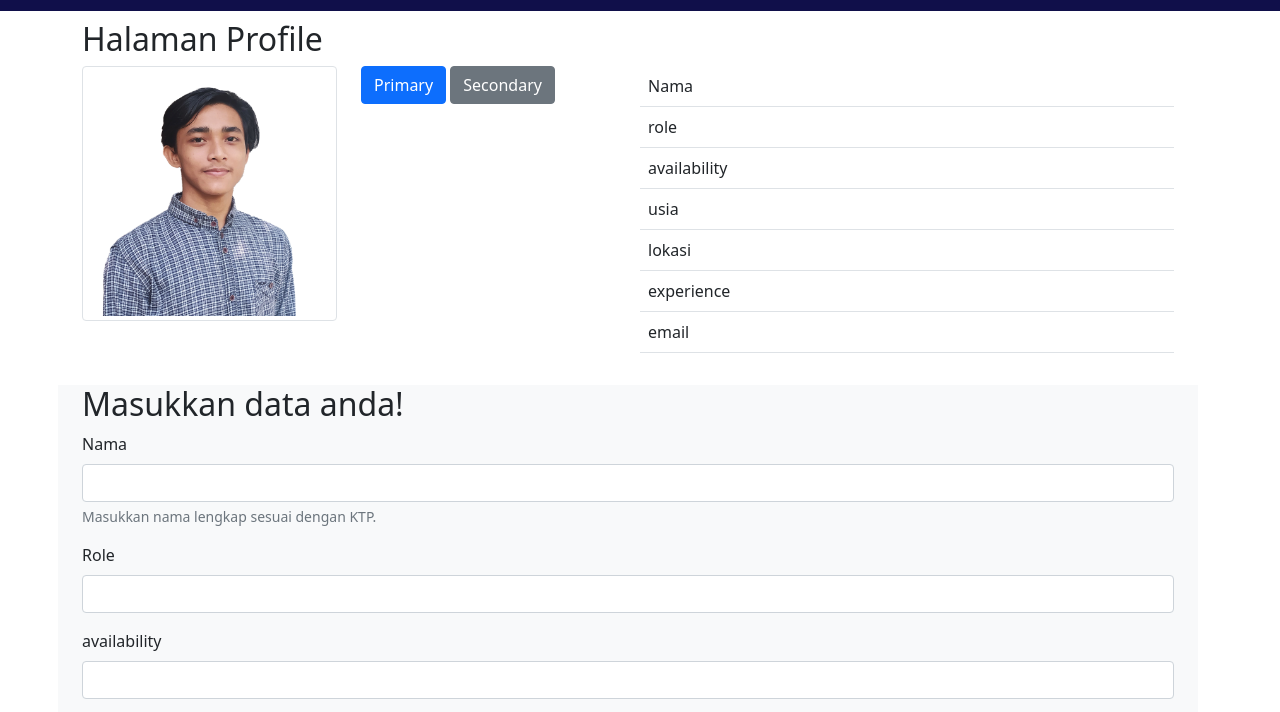
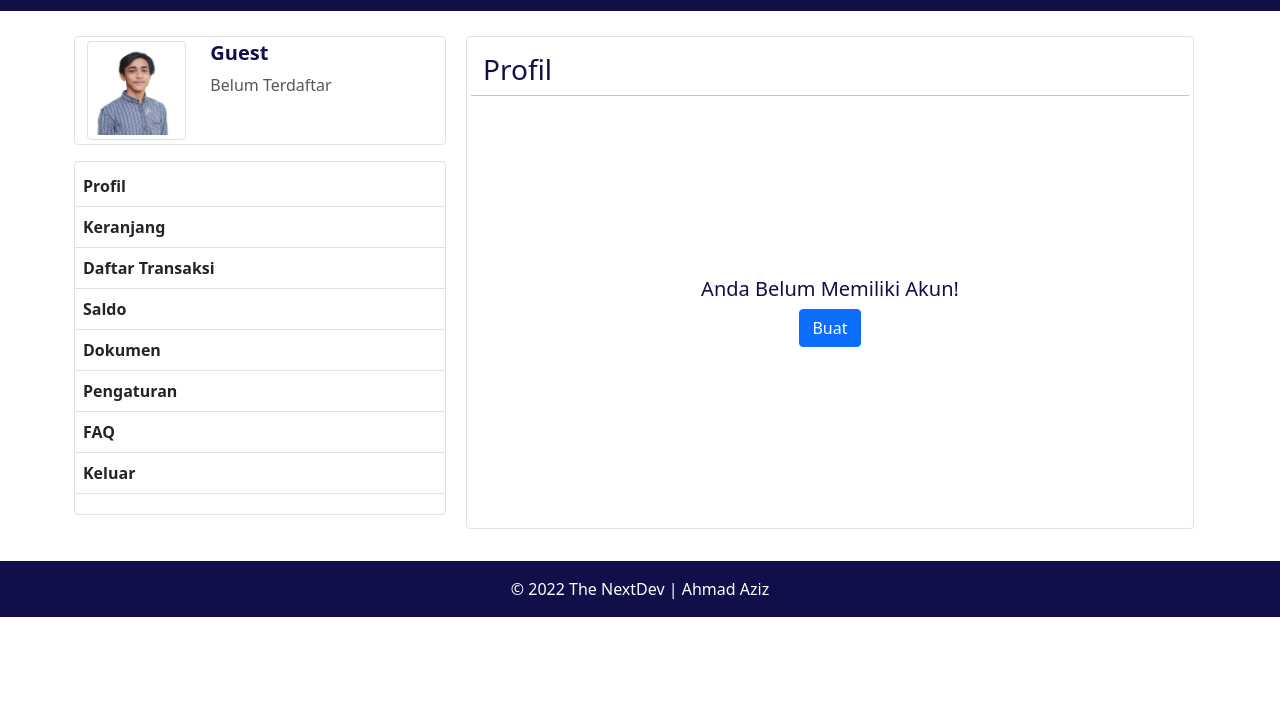
Before and after one commit to ahmadaziz6720/The-NextDev-Tugas-2, a plain HTML site: page index.html in a window 1280 px wide. Shown: the part 60-772 px from the top of the page. Drawn offline with nearby package versions, Linux system fonts and the light colour scheme.

Commit message:
update layout

```diff
--- a/index.html
+++ b/index.html
@@ -4,7 +4,7 @@
     <meta charset="UTF-8">
     <meta http-equiv="X-UA-Compatible" content="IE=edge">
     <meta name="viewport" content="width=device-width, initial-scale=1.0">
-    <title>assignment</title>
+    <title>assignment 2</title>
     <link href="https://cdn.jsdelivr.net/npm/bootstrap@5.1.3/dist/css/bootstrap.min.css" rel="stylesheet" integrity="sha384-1BmE4kWBq78iYhFldvKuhfTAU6auU8tT94WrHftjDbrCEXSU1oBoqyl2QvZ6jIW3" crossorigin="anonymous">
     <script src="https://cdn.jsdelivr.net/npm/bootstrap@5.1.3/dist/js/bootstrap.bundle.min.js" integrity="sha384-ka7Sk0Gln4gmtz2MlQnikT1wXgYsOg+OMhuP+IlRH9sENBO0LRn5q+8nbTov4+1p" crossorigin="anonymous"></script>
 </head>
@@ -64,55 +64,76 @@
 
     <div class="container py-3 mt-5">
         <div class="row">
-            <!-- BAGIAN JUDUL -->
-            <div class="row bg-indigo mt-3 col-xl-12">
-                <h2>Halaman Profile</h2>
-                <!-- foto -->
-                <div class="col-xl-3">
+            <!-- nav kiri -->
+            <div class="col-xl-4 p-3">
+                <!-- Profile -->
+                <div class="row border rounded mt-3 py-1">
+                    <!-- thumb -->
+                    <div class="col-xl-4 col-sm-4">
                         <img src="img/thumb.jpg" class="img-thumbnail" alt="">
                     </div>
-                <div class="col-xl-3">
-                    <button type="button" class="btn btn-primary">Primary</button>
-                    <button type="button" class="btn btn-secondary">Secondary</button>
+                    <!-- data -->
+                    <div class="col-xl-8 col-sm-8" style="color: #100f4a;">
+                        <h5 id="nama-p" class="fw-bold">Guest</h5>
+                        <p id="email-p" style="color: #575758;">Belum Terdaftar</p>
+                    </div>
                 </div>
 
-                <!-- data -->
-                <div class="col-xl-6">
+                <!-- navigasi -->
+                <div class="row fw-bold border rounded mt-3 py-1" style="color: #100f4a;">
                     <table class="table">
                         <tr>
-                        <td>Nama</td>
-                        <td id="nama2"></td>
+                            <td>Profil</td>
                         </tr>
                         <tr>
-                        <td>role</td>
-                        <td id="role2"></td>
+                            <td>Keranjang</td>
                         </tr>
                         <tr>
-                            <td>availability</td>
-                            <td id="availability2"></td>
+                            <td>Daftar Transaksi</td>
                         </tr>
                         <tr>
-                            <td>usia</td>
-                            <td id="usia2"></td>
+                            <td>Saldo</td>
                         </tr>
                         <tr>
-                            <td>lokasi</td>
-                            <td id="lokasi2"></td>
+                            <td>Dokumen</td>
                         </tr>
                         <tr>
-                            <td>experience</td>
-                            <td id="experience2"></td>
+                            <td>Pengaturan</td>
                         </tr>
                         <tr>
-                            <td>email</td>
-                            <td id="email2"></td>
+                            <td>FAQ</td>
+                        </tr>
+                        <tr>
+                            <td>Keluar</td>
                         </tr>
                     </table>
                 </div>
+
+
             </div>
 
-            <div class="bg-light row mt-3">
-                <h2>Masukkan data anda!</h2>
+            <!-- content -->
+            <div class="col-xl-8 p-3" style="color: #100f4a;">
+                <div class="border rounded mt-3 p-3">
+                    <div class="row">
+                        <div class="col-sm-6">
+                            <h3>Profil</h3>
+                        </div>
+                        <div id="edit" class="col-sm-6" align="right">
+                            <button type="button" class="btn btn-primary" onclick="munculkan('form'); munculkan('profil'); munculkan('edit')">Edit</button>
+                        </div>
+                        <hr>
+                    </div>
+
+                    <div id="noAkun" class="row align-items-center" style="height: 400px;">
+                        <div align="right" style="text-align: center;">
+                            <h5>Anda Belum Memiliki Akun!</h5>
+                            <button type="button" class="btn btn-primary" onclick="munculkan('form');munculkan('noAkun')">Buat</button>
+                        </div>
+                    </div>
+
+                    <div id="form">
+                        <h5>Masukkan data anda!</h5>
                         <form>
                             <div class="mb-3">
                                 <label class="form-label">Nama</label>
@@ -148,6 +169,43 @@
                         </form>
                     </div>
 
+                    <div id="profil">
+                        <table class="table">
+                            <tr>
+                                <td>Nama</td>
+                                <td id="nama2"></td>
+                            </tr>
+                            <tr>
+                                <td>role</td>
+                                <td id="role2"></td>
+                            </tr>
+                            <tr>
+                                <td>availability</td>
+                                <td id="availability2"></td>
+                            </tr>
+                            <tr>
+                                <td>usia</td>
+                                <td id="usia2"></td>
+                            </tr>
+                            <tr>
+                                <td>lokasi</td>
+                                <td id="lokasi2"></td>
+                            </tr>
+                            <tr>
+                                <td>experience</td>
+                                <td id="experience2"></td>
+                            </tr>
+                            <tr>
+                                <td>email</td>
+                                <td id="email2"></td>
+                            </tr>
+                        </table>
+                    </div>
+
+
+                </div>
+            </div>
+
         </div>
     </div>
 
@@ -161,16 +219,24 @@
 
     <!-- JAVA SCRIPT -->
     <script>
-        console.log("Ahmad Aziz");
-        console.log("CEO");
-        console.log("Available");
-        console.log("20 Tahun");
-        console.log("Bandung");
-        console.log("2 Tahun");
-        console.log("13220034@stei.itb.ac.id");
+        munculkan("profil");
+        munculkan("form");
+        munculkan("edit");
+
+        function munculkan(id){
+            var elem = document.getElementById(id);
+            if (elem.style.display === "none") {
+                elem.style.display = "block";
+            } else {
+                elem.style.display = "none";
+            }
+        }
 
         function kirim() {
-            console.log("kontolllllll");
+            munculkan("edit");
+            munculkan("form");
+            munculkan("profil");
+
             var nama = document.getElementById("nama").value;
             var role = document.getElementById("role").value;
             var availability = document.getElementById("availability").value;
@@ -179,21 +245,15 @@
             var experience = document.getElementById("experience").value;
             var email = document.getElementById("email").value;
 
-            console.log(nama);
-            console.log(role);
-            console.log(availability);
-            console.log(usia);
-            console.log(lokasi);
-            console.log(experience);
-            console.log(email);
-
             document.getElementById("nama2").innerHTML = nama;
+            document.getElementById("nama-p").innerHTML = nama;
             document.getElementById("role2").innerHTML = role;
             document.getElementById("availability2").innerHTML = availability;
             document.getElementById("usia2").innerHTML = usia;
             document.getElementById("lokasi2").innerHTML = lokasi;
             document.getElementById("experience2").innerHTML = experience;
             document.getElementById("email2").innerHTML = email;
+            document.getElementById("email-p").innerHTML = email;
         }
     </script>
 </body>
```
Lines whose indentation alone changed are shown as unchanged.
